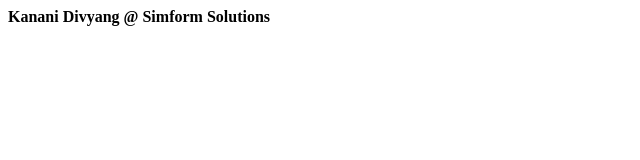
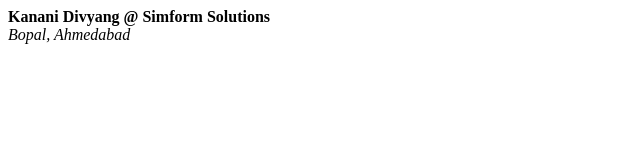
Before and after one commit to div-simform/GIT_LMS_TEST, a plain HTML site: page index.html in a window 1280 px wide. Shown: the whole page, without its empty margins (0-640 px from the left). Drawn offline with Linux system fonts and the light colour scheme.

Commit message:
Feature-3_Address Added...

```diff
--- a/index.html
+++ b/index.html
@@ -10,6 +10,7 @@
 
 <body>
     <b>Kanani Divyang @ Simform Solutions</b>
+    <address>Bopal, Ahmedabad</address>
 </body>
 
 </html>
```
